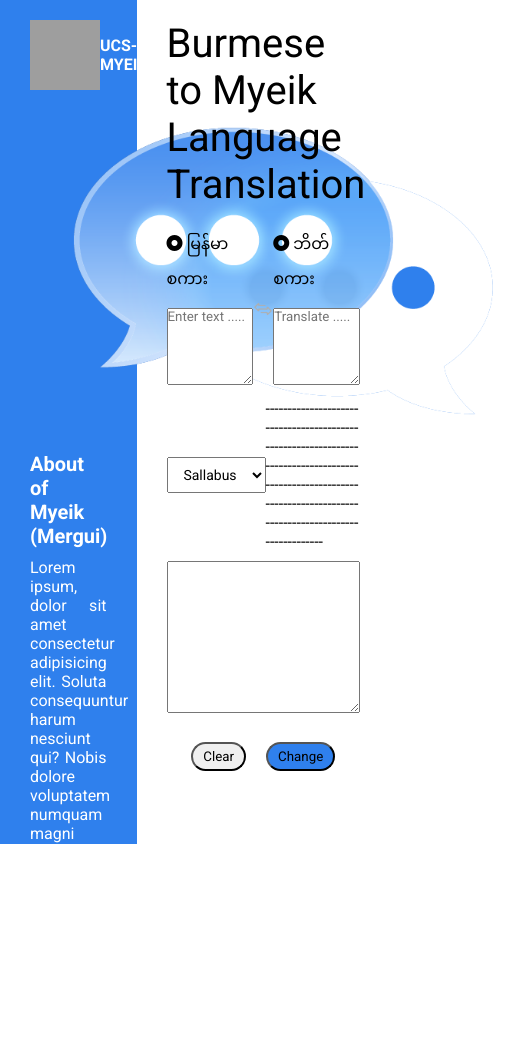
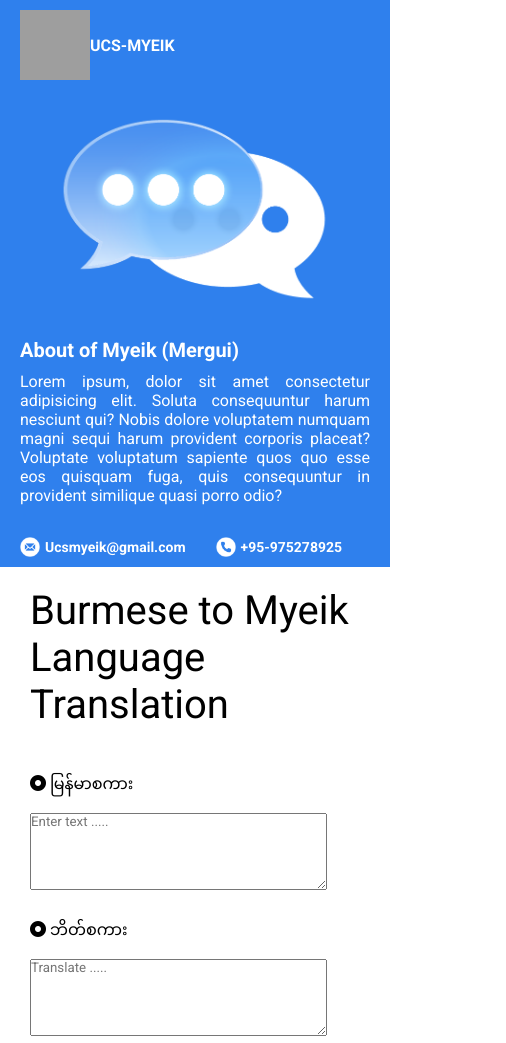
Before and after one commit to hanzayarsoe/Myeiksagar_web, a plain HTML site: page index.html in a window 390 px wide. Shown: the top 1043 px of the page, 506 px wide, since content can reach past the window. Drawn offline with Linux system fonts and the light colour scheme; grey boxes are pictures that could not be loaded.

Commit message:
make responsive for mobile device

```diff
--- a/index.html
+++ b/index.html
@@ -37,9 +37,7 @@
             consequuntur harum nesciunt qui? Nobis dolore voluptatem numquam
             magni sequi harum provident corporis placeat? Voluptate voluptatum
             sapiente quos quo esse eos quisquam fuga, quis consequuntur in
-            provident similique quasi porro odio? Officiis nemo similique
-            explicabo, beatae unde eum omnis provident, facere totam eveniet
-            quaerat.
+            provident similique quasi porro odio?
           </p>
         </div>
         <div class="contact">
@@ -96,9 +94,6 @@
             <option value="character">Character</option>
             <option value="word">Word</option>
           </select>
-          <span
-            >----------------------------------------------------------------------------------------------------------------------------------------------------------------</span
-          >
         </div>
         <div class="transform">
           <textarea name="Translation" id="" cols="30" rows="10"></textarea>
--- a/style.css
+++ b/style.css
@@ -5,6 +5,7 @@
   font-family: "Roboto", sans-serif;
 }
 
+@media screen and (max-width: 1367px) {
   .container {
     display: flex;
     margin: 0 auto;
@@ -34,12 +35,12 @@
     width: 20%;
     height: 40%;
     display: flex;
-  margin: 20px;
+    margin: 25px;
     padding: 10px;
   }
 
   .about_myeik {
-  margin: 20px auto;
+    margin: 25px auto;
   }
 
   .content {
@@ -50,7 +51,7 @@
   .contact {
     display: flex;
     align-items: center;
-  margin: 20px auto;
+    margin-top: 2rem;
     gap: 30px;
   }
 
@@ -97,7 +98,7 @@ h4 {
   h3 {
     font-size: 40px;
     font-weight: normal;
-  margin-bottom: 20px;
+    margin-bottom: 10px;
   }
 
   .arrow {
@@ -107,6 +108,7 @@ h3 {
   }
 
   .text {
+    margin-top: 20px;
     margin-bottom: 10px;
   }
 
@@ -125,10 +127,9 @@ h3 {
   }
 
   select {
-  /* Set the desired width */
-  padding: 8px; /* Set padding for spacing */
-  font-size: 14px; /* Set the desired font size */
-  text-align: center; /* Center the text horizontally */
+    padding: 8px;
+    font-size: 14px;
+    text-align: center;
   }
 
   textarea {
@@ -136,10 +137,12 @@ textarea {
   }
 
   .buttongroup {
+    gap: 1rem;
+    font-size: 1rem;
     display: flex;
     align-items: center;
     justify-content: center;
-  margin: 10px;
+    margin-top: 10px;
     border-radius: 20px;
     padding: 5px 10px;
   }
@@ -147,3 +150,41 @@ textarea {
   .buttongroup .change {
     background-color: #2f80ed;
   }
+}
+
+@media screen and (max-width: 768px) {
+  .container {
+    flex-direction: column;
+  }
+
+  /* left side */
+
+  .left-side {
+    width: 100%;
+    height: 100%;
+    padding: 10px 20px;
+  }
+
+  .right-side {
+    width: 100%;
+    height: 100%;
+  }
+
+  .cimage {
+    width: 20rem;
+    height: 13rem;
+  }
+  /* left side  */
+  .alltextbox {
+    display: inline-block;
+    flex-direction: column;
+    align-items: center;
+    justify-content: center;
+  }
+
+  .arrow {
+    display: none;
+  }
+}
+
+/* make responsive */
```
Lines whose indentation alone changed are shown as unchanged.
